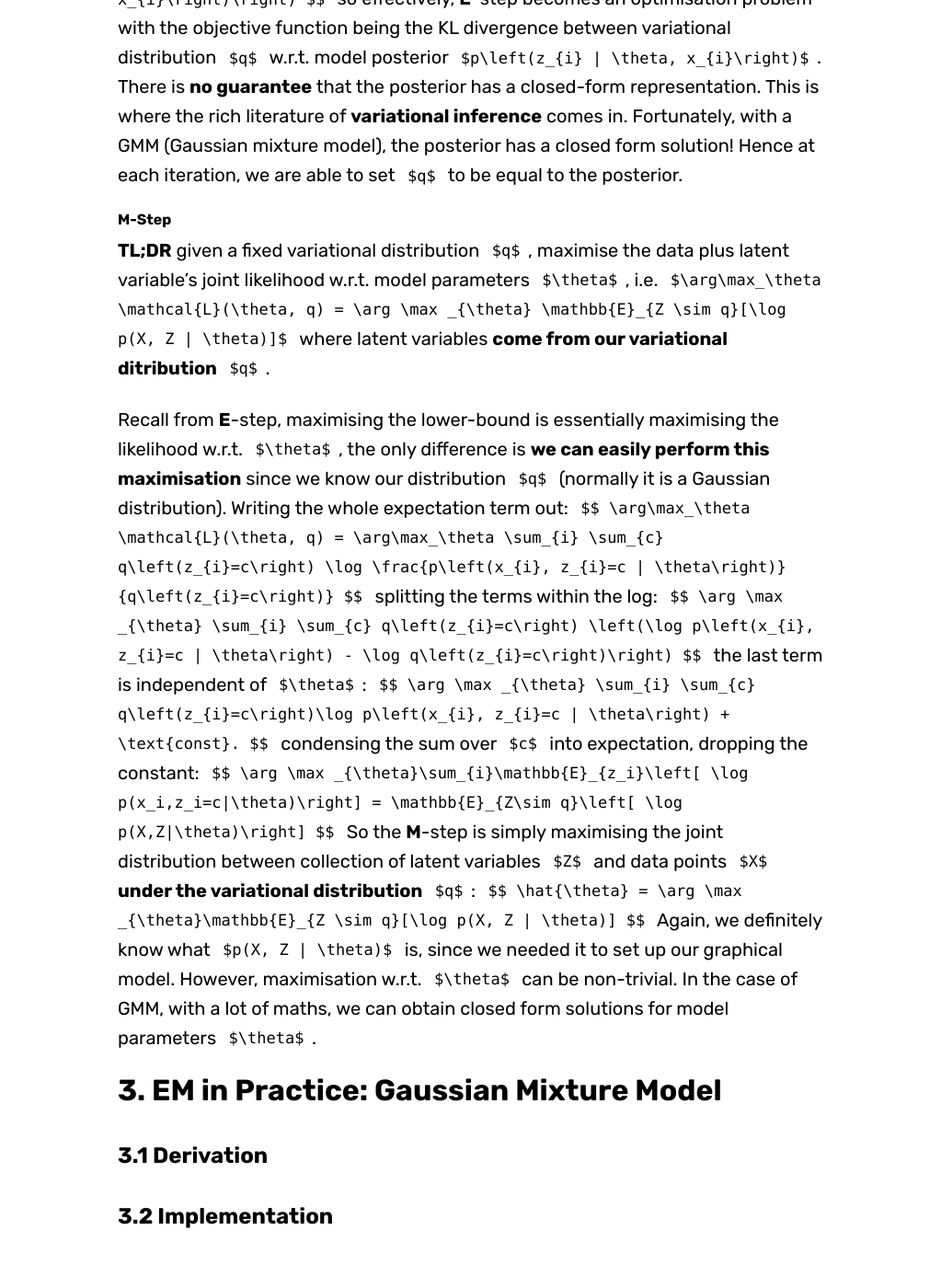
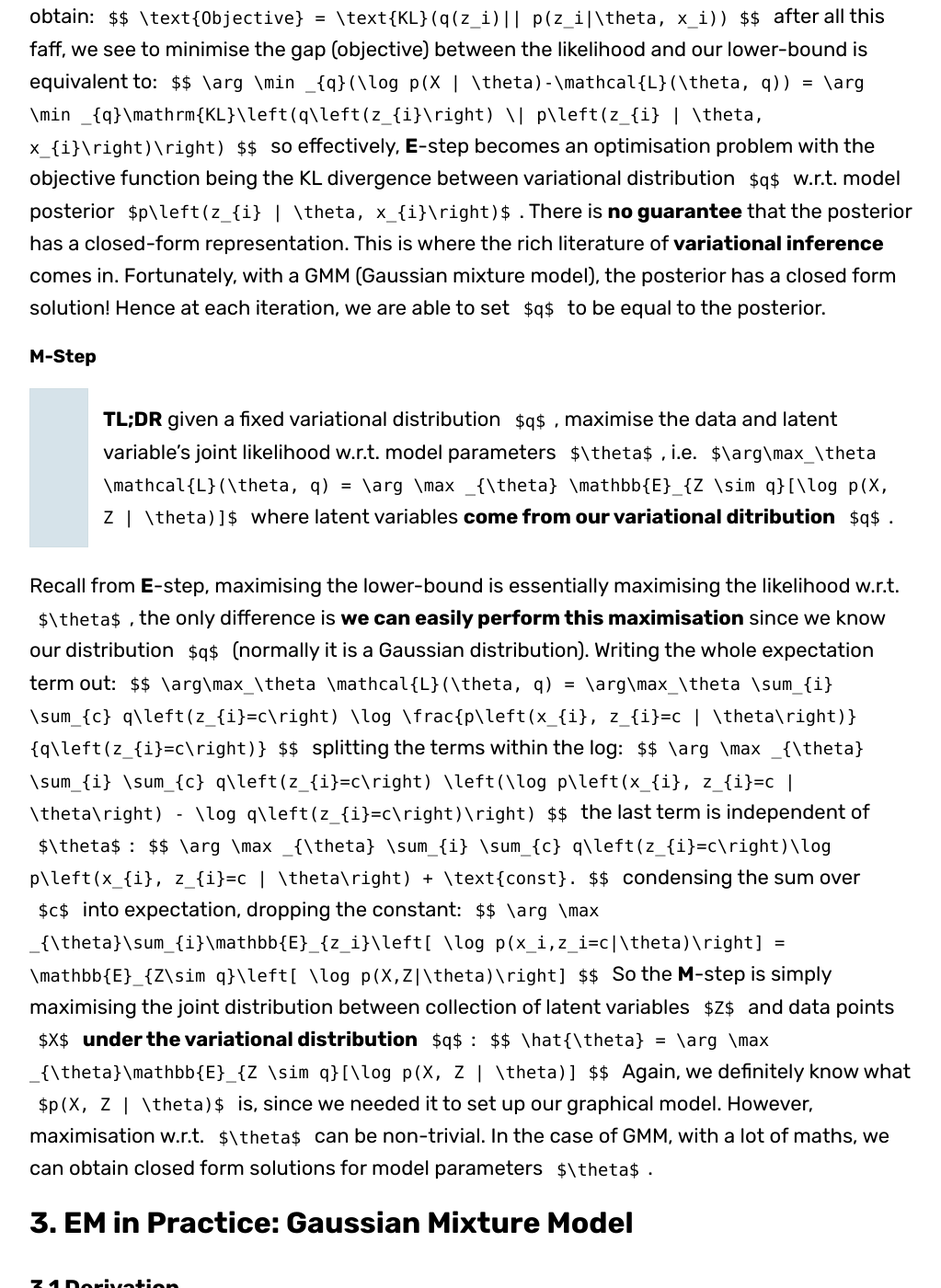
Before and after one commit to xl402/xl402.github.io, a Jekyll site: the page built from _posts/2020-06-12-em.md, in a window 1280 px wide and 1400 px high, scrolled down 6289 px. Shown: the whole window at 92% size, without its empty margins (128-1151 px from the left). Built offline with Jekyll 4.4.1, drawn with Linux system fonts in a browser that asks for light colours; some web fonts are replaced; some of the changed text lies outside the part shown.

Commit message:
em update

```diff
--- a/_config.yml
+++ b/_config.yml
@@ -7,7 +7,7 @@ url                          : "http://xl402.github.io" # the base hostname & pr
 blog:
   title                      : Lu Blog
   description                  : >
-                               © 2020 Tom Lu. Powered by Jekyll & Dactl
+                               © 2020. Powered by Jekyll & Dactl
 
 # Layout configuration
   logo_path                  : #"assets/img/dactl.svg" # path to logo file
--- a/_posts/2020-06-12-em.md
+++ b/_posts/2020-06-12-em.md
@@ -49,11 +49,13 @@ $$`
 where for simplicity, we assume **discrete distribution** for `$z_i$` (derivation holds if you replace the sum with an integral). The support for `$z_i$` is `$[0, 1, \cdots, c]$`, i.e. it is categorical.
 
 That's it! EM tries to find `$\theta$` that maximises the likelihood of our data, and through some maths we have shown:
+
 `$$
 \max _{\theta} p(X | \theta) = \max _{\theta} \sum_{i} \log \left(\sum_{c} p\left(x_{i}, z_{i}=c | \theta\right)\right)
 $$`
+{: .notice}
 
-### 2.2 Graphical representation of the solution
+## 2.2 Graphical representation of the solution
 
 Here we jump straight into the solution of EM and obtain a graphical representation of the iterative update rule.
 
@@ -68,15 +70,19 @@ One thing to get our head around is that in **E**-step, we are essentially takin
 
 Derivation later will show exactly how we have arrived at **E** and **M** steps, but jumping ahead, these two steps are equivalent to:
 
+<div class="notice" markdown="1">
 - **E**-step: set *variational distribution* `$q(z_i)$` to be equal (or approximately equal) to the posterior distribution, i.e. `$q^k(z_i) = p(z_i|\theta_i^k, x_i)$` where `$k$` denotes the timestep in our iteration.
 - **M**-step: under our distribution `$q(z_i)$`, find a set of parameters `$\theta$` which maximises the data likelihood, i.e. `$\theta^{k} = \arg\max_\theta \sum_i \mathbb{E}_{z_i\sim q^k}\left[\log p(x_i, z_i | \theta)\right]$`
+</div>
+<p></p>
 
 Hence EM algorithm boils down to the fact that we cannot directly maximise our likelihood function, hence we maximise its lower-bound under our own **variational distribution** which is a simple function. At each timestep, we approximate or set this function to the posterior distribution `$p(Z|X,\theta)$` (**E**-step), and we maximises the likelihood of our data-points under this function instead (**M**-step). Alternating these two procedures, we are guaranteed to reach a **local optima** (in the picture above, depending on initialisation, we could have easily ended up on the left peak as our final solution).
 
-### 2.3 Detailed Derivation
-#### E-Step
+## 2.3 Detailed Derivation
+### E-Step
+<p></p>
 **TL;DR**: `$\;\arg\max _{q\left(z_{i}\right)} \mathcal{L}\left(\theta, q\right)=p\left(z_{i} | x_{i}, \theta\right)$`, to minimise the gap between our lower-bound and the likelihood under current parameters `$\theta$`, set our variational distribution to be the posterior.
-
+{: .notice}
 **Proof**: first, lets define how exactly a lower-bound arises and where on earth this **variational distribution** `$q$` comes from. Decompose the likelihood:
 `$$\log p(X | \theta) = \sum_{i} \log \left(\sum_{c} p\left(x_{i}, z_{i}=c | \theta\right)\right)$$`
 Idea here is we cannot directly maximise this equation (if you can, then do not use EM ;)), instead, we multiply top and bottom by a distribution of our choice `$q$` (coz why not?):
@@ -131,10 +137,10 @@ after all this faff, we see to minimise the gap (objective) between the likeliho
 $$`
 so effectively, **E**-step becomes an optimisation problem with the objective function being the KL divergence between variational distribution `$q$` w.r.t. model posterior `$p\left(z_{i} | \theta, x_{i}\right)$`. There is **no guarantee** that the posterior has a closed-form representation. This is where the rich literature of **variational inference** comes in. Fortunately, with a GMM (Gaussian mixture model), the posterior has a closed form solution! Hence at each iteration, we are able to set `$q$` to be equal to the posterior.
 
-#### M-Step
-
-**TL;DR** given a fixed variational distribution `$q$`, maximise the data plus latent variable's joint likelihood w.r.t. model parameters `$\theta$`, i.e. `$\arg\max_\theta \mathcal{L}(\theta, q) = \arg \max _{\theta} \mathbb{E}_{Z \sim q}[\log p(X, Z | \theta)]$` where latent variables **come from our variational ditribution** `$q$`.
-
+### M-Step
+<p></p>
+**TL;DR** given a fixed variational distribution `$q$`, maximise the data and latent variable's joint likelihood w.r.t. model parameters `$\theta$`, i.e. `$\arg\max_\theta \mathcal{L}(\theta, q) = \arg \max _{\theta} \mathbb{E}_{Z \sim q}[\log p(X, Z | \theta)]$` where latent variables **come from our variational ditribution** `$q$`.
+{: .notice}
 Recall from **E**-step, maximising the lower-bound is essentially maximising the likelihood w.r.t. `$\theta$`, the only difference is **we can easily perform this maximisation** since we know our distribution `$q$` (normally it is a Gaussian distribution). Writing the whole expectation term out:
 `$$
 \arg\max_\theta \mathcal{L}(\theta, q) = \arg\max_\theta \sum_{i} \sum_{c} q\left(z_{i}=c\right) \log \frac{p\left(x_{i}, z_{i}=c | \theta\right)}{q\left(z_{i}=c\right)}
--- a/_sass/_base.scss
+++ b/_sass/_base.scss
@@ -22,7 +22,7 @@ body {
       margin-bottom: 8em;
       }
 .wrapper {
-    max-width: 48rem;
+    max-width: 60rem;
     margin: 4rem auto 4rem auto;
 }
 
@@ -83,7 +83,7 @@ h3 {
 
 h4, h5, h6 {
   margin-top: 1rem;
-  font-size: 1rem;
+  font-size: 1.25rem;
 }
 
 b,
--- a/_sass/_hero.scss
+++ b/_sass/_hero.scss
@@ -49,7 +49,7 @@
 @media (max-width: 48rem) {
   .bleed-hero-container {
       width: 90%;
-      margin: 0 -5% 0- 5%;
+      margin: 0 0% 0 0%;
   }
 }
 
--- a/_sass/_notices.scss
+++ b/_sass/_notices.scss
@@ -6,7 +6,7 @@
 @mixin notice($notice_bg, $notice-border-color, $notice-icon, $notice-icon-color) {
   padding: 1rem 1rem 1rem 5rem;
   background-color: var(--code-bg-color);
-  font-size: 0.85em;
+  font-size: 1em;
   box-shadow: 0 1px 2px var(--shadow-color);
   position: relative;
 
--- a/_sass/_variables.scss
+++ b/_sass/_variables.scss
@@ -7,7 +7,7 @@ $serif: Menlo, Monaco, Courier, monospace, serif;
 $base-font-weight: 400;
 $base-font-weight-bold: 700;
 
-$base-font-size: 20px;
+$base-font-size: 22px;
 $mobile-font-size: 18px;
 $lead-font-size: 1.15em;
 $blog-title-size: 2.5rem;
```
Also changed, not shown: 12 other files.
